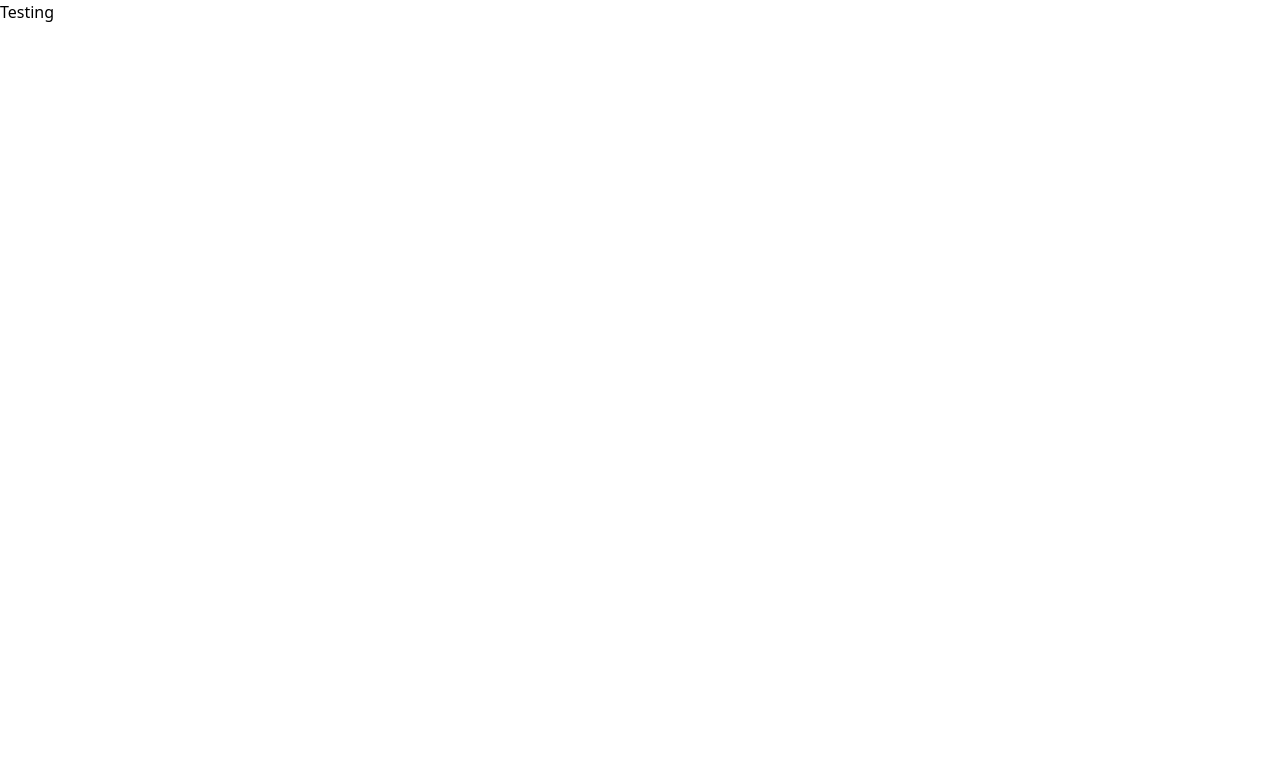
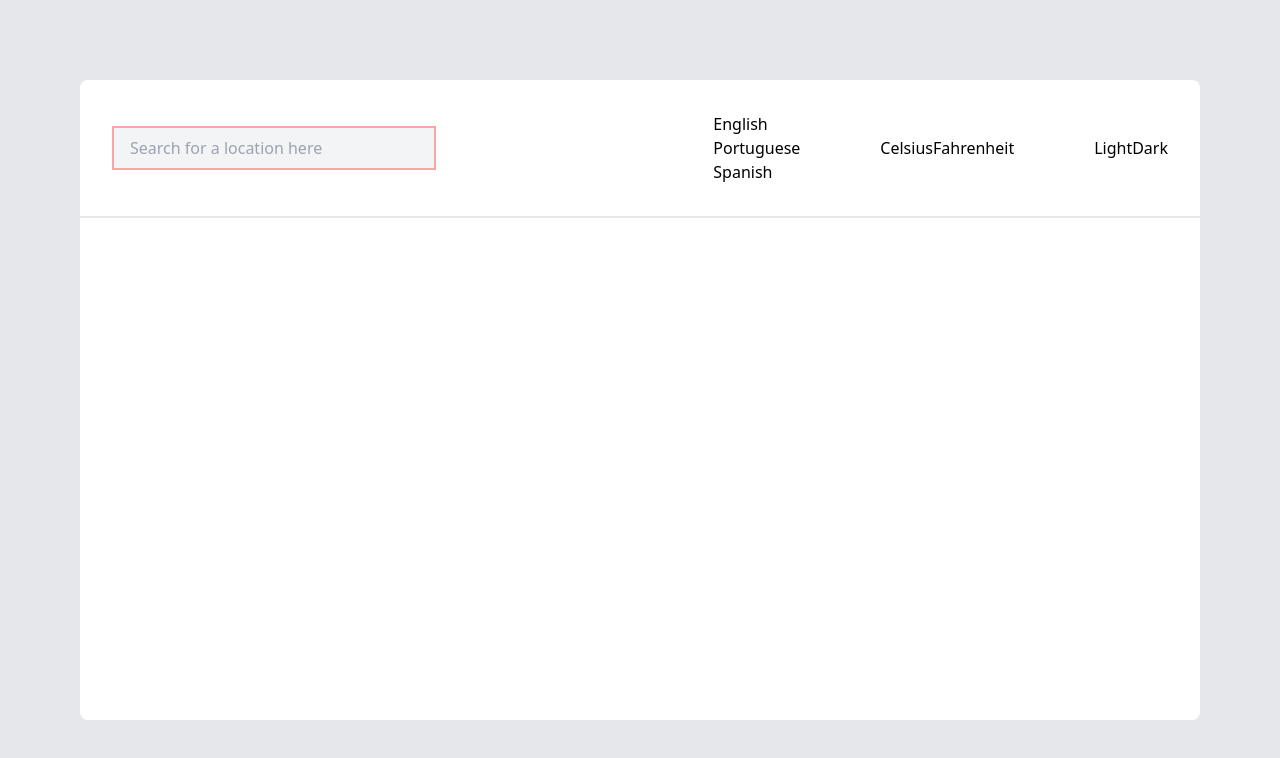
Before and after one commit to mjtavrs/sunray, a Next.js app: page / in a window 1280 px wide. Shown: the top 758 px of the page. Built offline with nearby package versions, Linux system fonts and the light colour scheme.

Commit message:
feat: Install the Framer Motion and create the base for the Header component

```diff
--- a/app/Header.tsx
+++ b/app/Header.tsx
@@ -1,27 +1,20 @@
-import { MagnifyingGlass } from "@phosphor-icons/react/dist/ssr";
-
 export default function Header() {
     return (
-        <header className="flex justify-between items-center p-10">
-            <div className="relative flex-1">
-                <input className="px-4 py-2 bg-stone-200 rounded-md w-80" type="text" placeholder="Search for a location here..." />
-                <MagnifyingGlass className="absolute top-3 left-72 z-10 text-slate-400 cursor-pointer" weight="bold" />
+        <header className="flex justify-between items-center p-8 border-b-2 border-b-gray-200">
+            <div className="relative border-2 border-red-300">
+                <input className="bg-gray-100 px-4 py-2 w-80" type="text" placeholder="Search for a location here" />
             </div>
-            <div className="flex items-center gap-10">
+            <div className="flex items-center gap-20">
                 <div className="flex flex-col">
-                    <span>Monday,</span>
-                    <span>7:00 AM</span>
+                    <span>English</span>
+                    <span>Portuguese</span>
+                    <span>Spanish</span>
                 </div>
-                <div className="flex flex-col">
-                    <span>english</span>
-                    <span>portuguese</span>
-                    <span>spanish</span>
-                </div>
-                <div className="flex gap-3">
+                <div>
                     <span>Celsius</span>
                     <span>Fahrenheit</span>
                 </div>
-                <div className="flex gap-3">
+                <div>
                     <span>Light</span>
                     <span>Dark</span>
                 </div>
--- a/app/page.tsx
+++ b/app/page.tsx
@@ -1,3 +1,11 @@
+import Header from "./Header";
+
 export default function Home() {
-  return <h1>Testing</h1>
+  return (
+    <div className="h-dvh w-dvw p-20 bg-gray-200">
+      <div className="w-full h-full bg-white rounded-lg">
+        <Header />
+      </div>
+    </div>
+  )
 }
--- a/package.json
+++ b/package.json
@@ -13,6 +13,7 @@
     "@radix-ui/react-switch": "^1.1.1",
     "@radix-ui/react-toast": "^1.2.2",
     "eslint-plugin-tailwindcss": "^3.17.5",
+    "framer-motion": "^11.11.10",
     "next": "14.2.15",
     "react": "^18",
     "react-dom": "^18"
```
Also changed, not shown: 1 other file (tests, documents, lock files or other folders).
